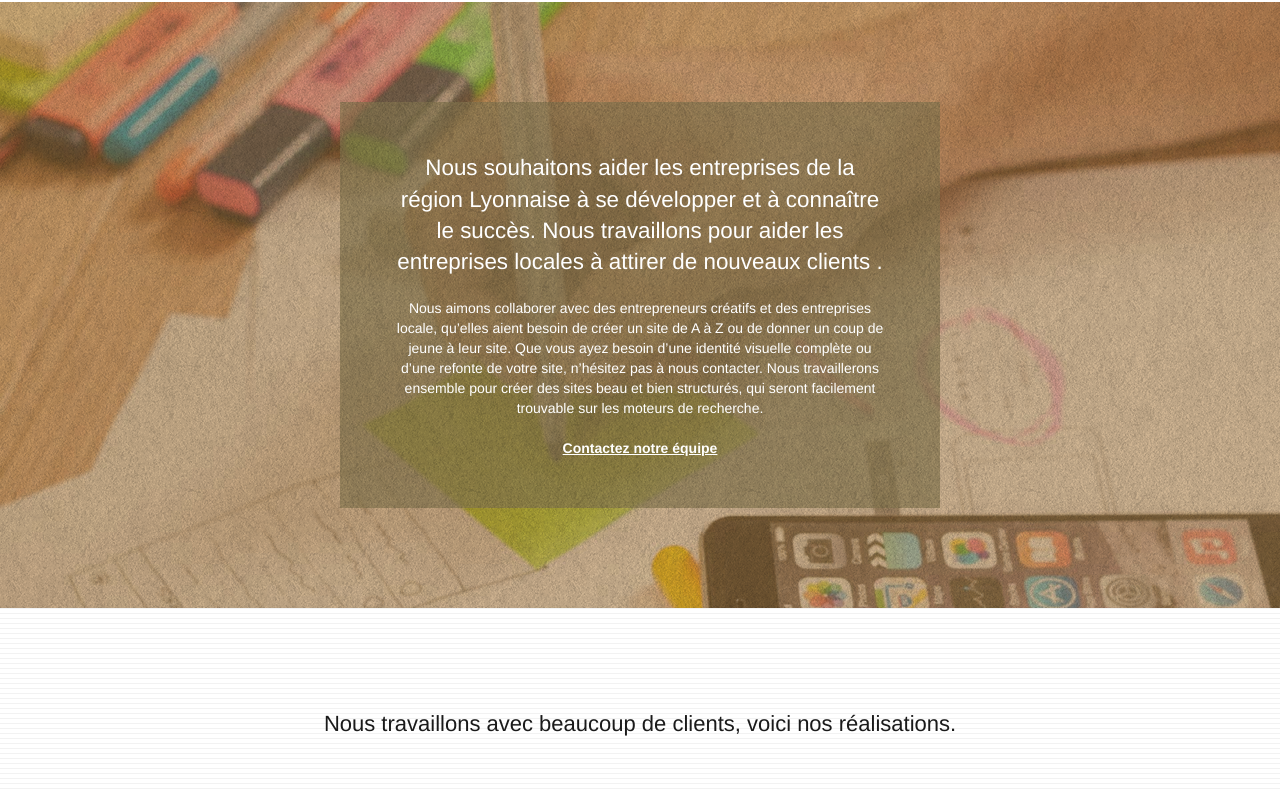
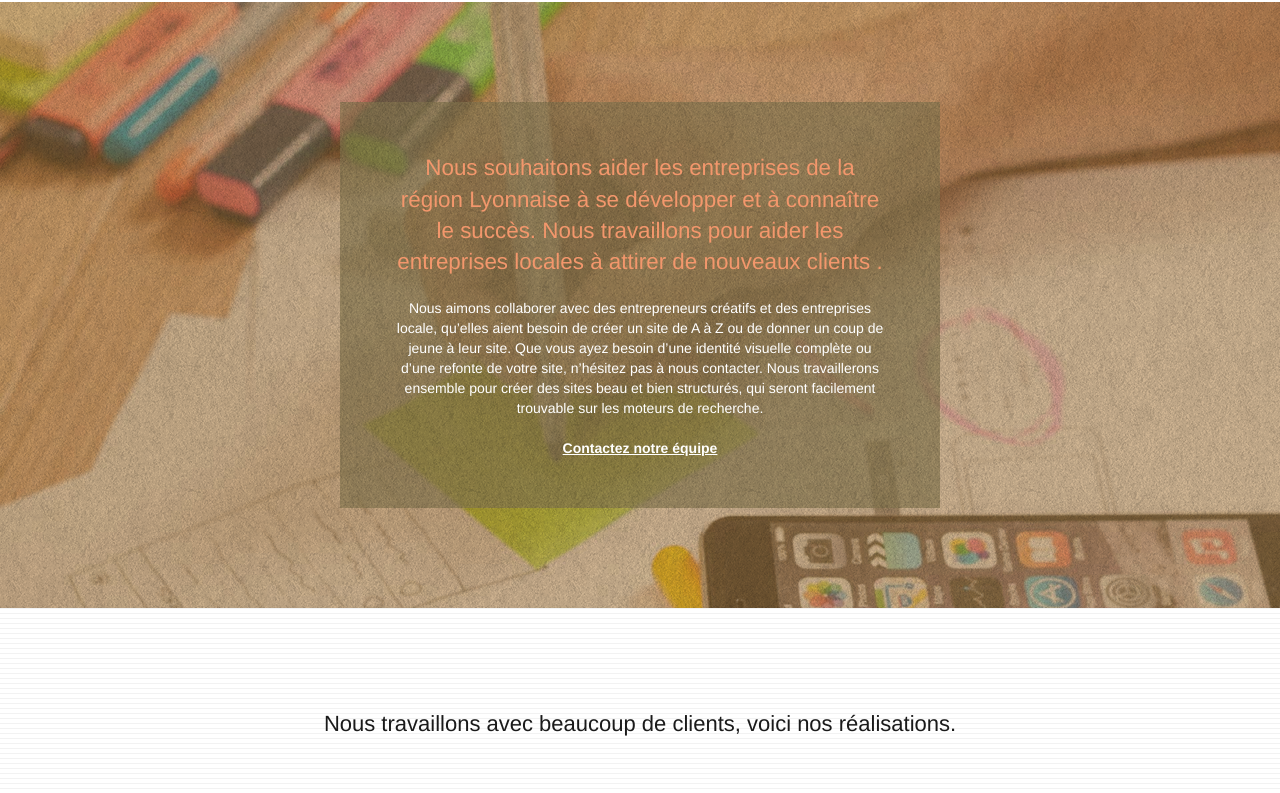
Before and after one commit to IdrissaSy7/La-Panth-re, a plain HTML site: page index.html in a window 1280 px wide. Shown: the part 1173-1966 px from the top of the page. Drawn offline with Linux system fonts and the light colour scheme.

Commit message:
Modification

```diff
--- a/css/style.css
+++ b/css/style.css
@@ -786,7 +786,7 @@ h4 {
 }
 
 .tc-white {
-    color: #FFFFFF !important;
+    color: #F3976C !important;
 }
 
 .btn-atomic-tangerine {
```
